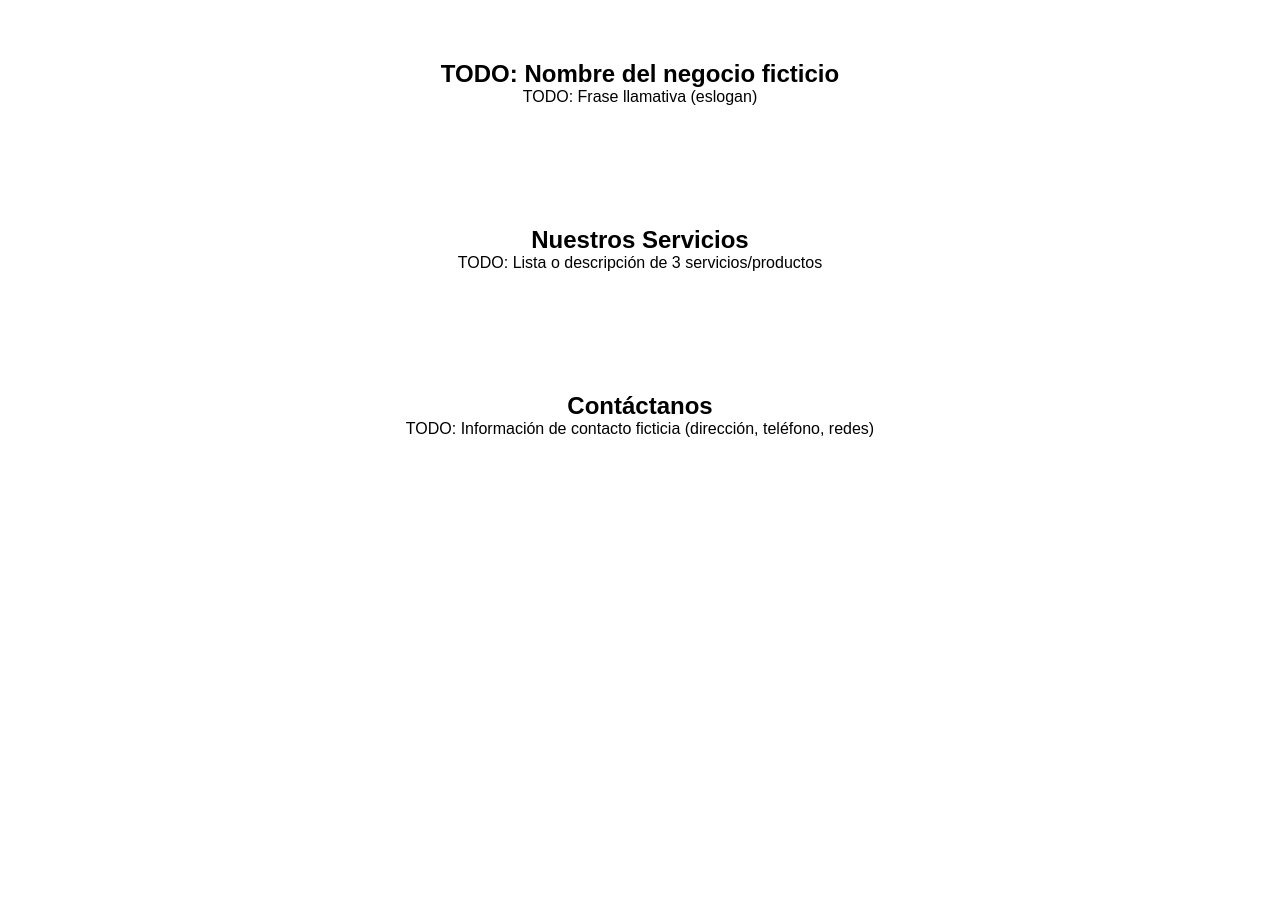
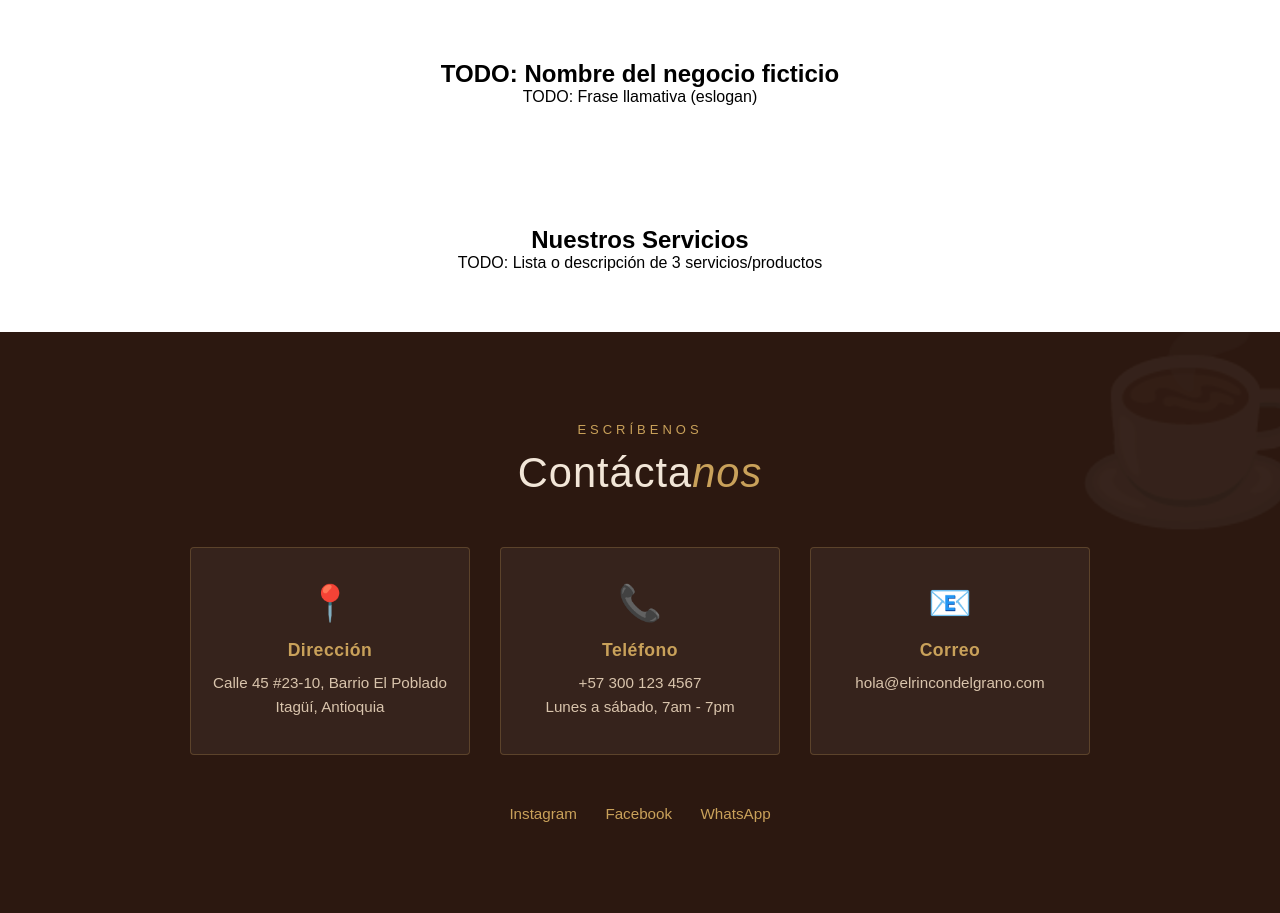
Before and after one commit to wolfmirroring/jesus-joshua-dylan, a plain HTML site: page index.html in a window 1280 px wide. Before the commit the page ends 800 px from the top, so only its background shows below. Drawn offline with Linux system fonts and the light colour scheme.

Commit message:
actualización dylan - sección contacto

```diff
--- a/index.html
+++ b/index.html
@@ -24,10 +24,129 @@
   </section>
 
   <!-- INTEGRANTE 3: completa esta seccion de Contacto -->
-  <section id="contacto">
-    <h2>Contáctanos</h2>
-    <p>TODO: Información de contacto ficticia (dirección, teléfono, redes)</p>
-  </section>
+  <style>
+  #contacto {
+    background: #2C1810;
+    color: #F2E6D8;
+    padding: 90px 20px;
+    position: relative;
+    overflow: hidden;
+  }
+
+  #contacto::before {
+    content: "☕";
+    position: absolute;
+    font-size: 200px;
+    opacity: 0.05;
+    top: -30px;
+    right: -40px;
+  }
+
+  #contacto .eyebrow {
+    font-family: Arial, sans-serif;
+    letter-spacing: 4px;
+    text-transform: uppercase;
+    font-size: 13px;
+    color: #C9A15A;
+    margin-bottom: 12px;
+  }
+
+  #contacto h2 {
+    font-size: clamp(1.9rem, 4vw, 2.6rem);
+    font-weight: 400;
+    letter-spacing: 1px;
+    margin-bottom: 50px;
+  }
+
+  #contacto h2 span {
+    color: #C9A15A;
+    font-style: italic;
+  }
+
+  #contacto .grid-contacto {
+    display: grid;
+    grid-template-columns: repeat(auto-fit, minmax(220px, 1fr));
+    gap: 30px;
+    max-width: 900px;
+    margin: 0 auto;
+  }
+
+  #contacto .contacto-card {
+    background: rgba(255, 255, 255, 0.05);
+    border: 1px solid rgba(201, 161, 90, 0.25);
+    border-radius: 4px;
+    padding: 34px 22px;
+  }
+
+  #contacto .contacto-card .icono {
+    font-size: 2.2rem;
+    margin-bottom: 16px;
+    display: block;
+  }
+
+  #contacto .contacto-card h3 {
+    font-family: Arial, sans-serif;
+    font-size: 1.1rem;
+    color: #C9A15A;
+    margin-bottom: 10px;
+    letter-spacing: 0.5px;
+  }
+
+  #contacto .contacto-card p {
+    font-family: Arial, sans-serif;
+    font-size: 0.95rem;
+    color: #D9C4AC;
+    line-height: 1.6;
+  }
+
+  #contacto .redes {
+    margin-top: 50px;
+    font-family: Arial, sans-serif;
+  }
+
+  #contacto .redes a {
+    color: #C9A15A;
+    text-decoration: none;
+    margin: 0 12px;
+    font-size: 0.95rem;
+    border-bottom: 1px solid transparent;
+  }
+
+  #contacto .redes a:hover {
+    border-bottom: 1px solid #C9A15A;
+  }
+</style>
+
+<section id="contacto">
+  <p class="eyebrow">Escríbenos</p>
+  <h2>Contácta<span>nos</span></h2>
+
+  <div class="grid-contacto">
+    <div class="contacto-card">
+      <span class="icono">📍</span>
+      <h3>Dirección</h3>
+      <p>Calle 45 #23-10, Barrio El Poblado<br>Itagüí, Antioquia</p>
+    </div>
+
+    <div class="contacto-card">
+      <span class="icono">📞</span>
+      <h3>Teléfono</h3>
+      <p>+57 300 123 4567<br>Lunes a sábado, 7am - 7pm</p>
+    </div>
+
+    <div class="contacto-card">
+      <span class="icono">📧</span>
+      <h3>Correo</h3>
+      <p>hola@elrincondelgrano.com</p>
+    </div>
+  </div>
+
+  <div class="redes">
+    <a href="#">Instagram</a>
+    <a href="#">Facebook</a>
+    <a href="#">WhatsApp</a>
+  </div>
+</section>
 
 </body>
 </html>
```
